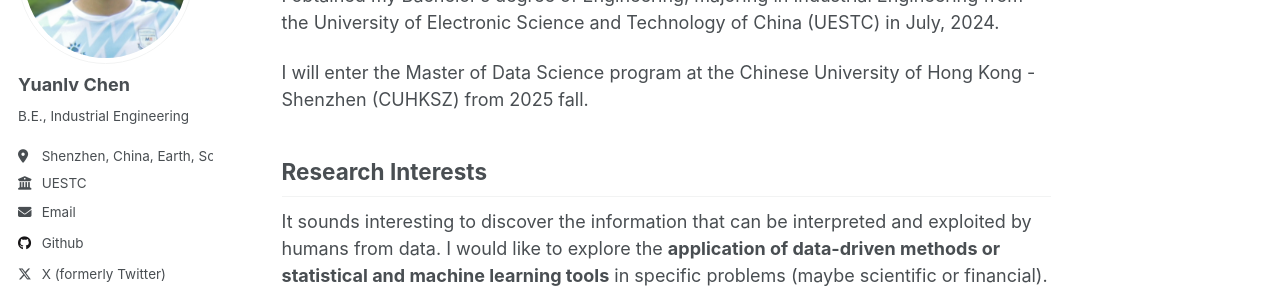
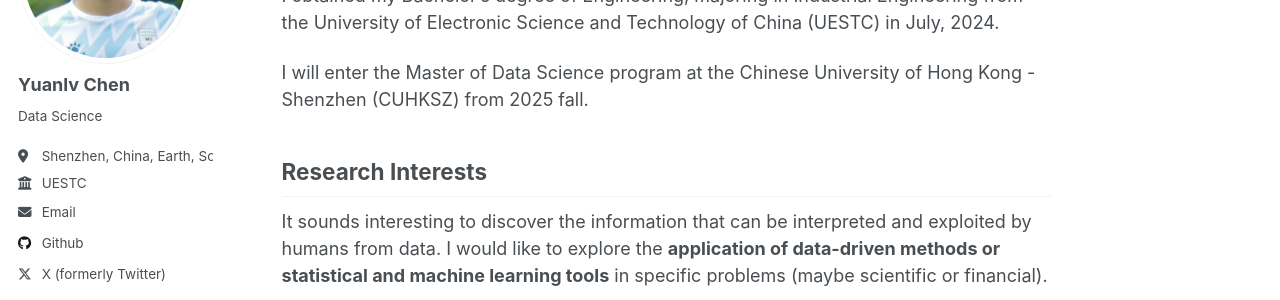
Before and after one commit to YLchen22/YLchen22.github.io, a Jekyll site: the page built from _pages/about.md, in a window 1280 px wide. Shown: the part 217-517 px from the top of the page. Built offline with Jekyll 4.4.1, drawn with Linux system fonts in a browser that asks for light colours.

Commit message:
Update _config.yml

```diff
--- a/_config.yml
+++ b/_config.yml
@@ -24,7 +24,7 @@ author:
   avatar           : "profile.png"
   name             : "Yuanlv Chen"
   pronouns         : # example: "she/her"
-  bio              : "B.E., Industrial Engineering "
+  bio              : "Data Science"
   location         : "Shenzhen, China, Earth, Solar System"
   employer         : "UESTC"
   uri              : # URL
```
